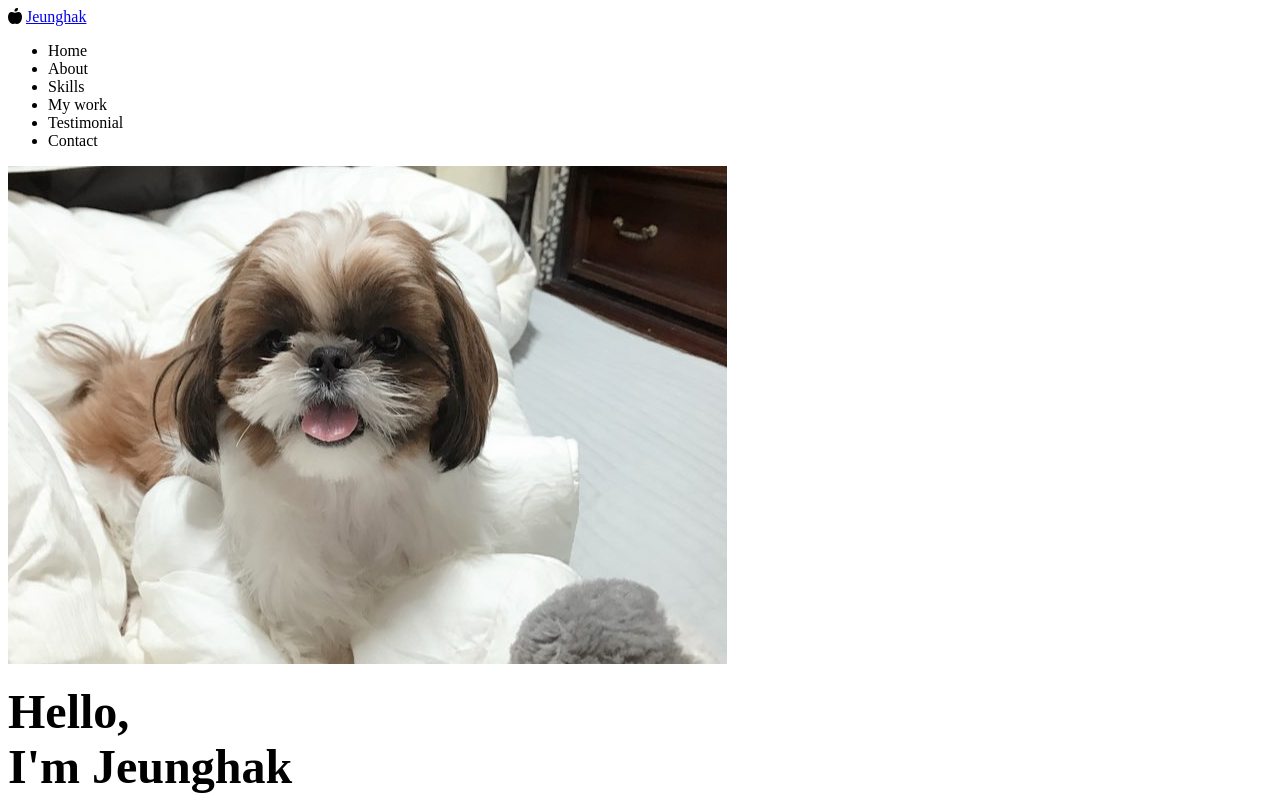
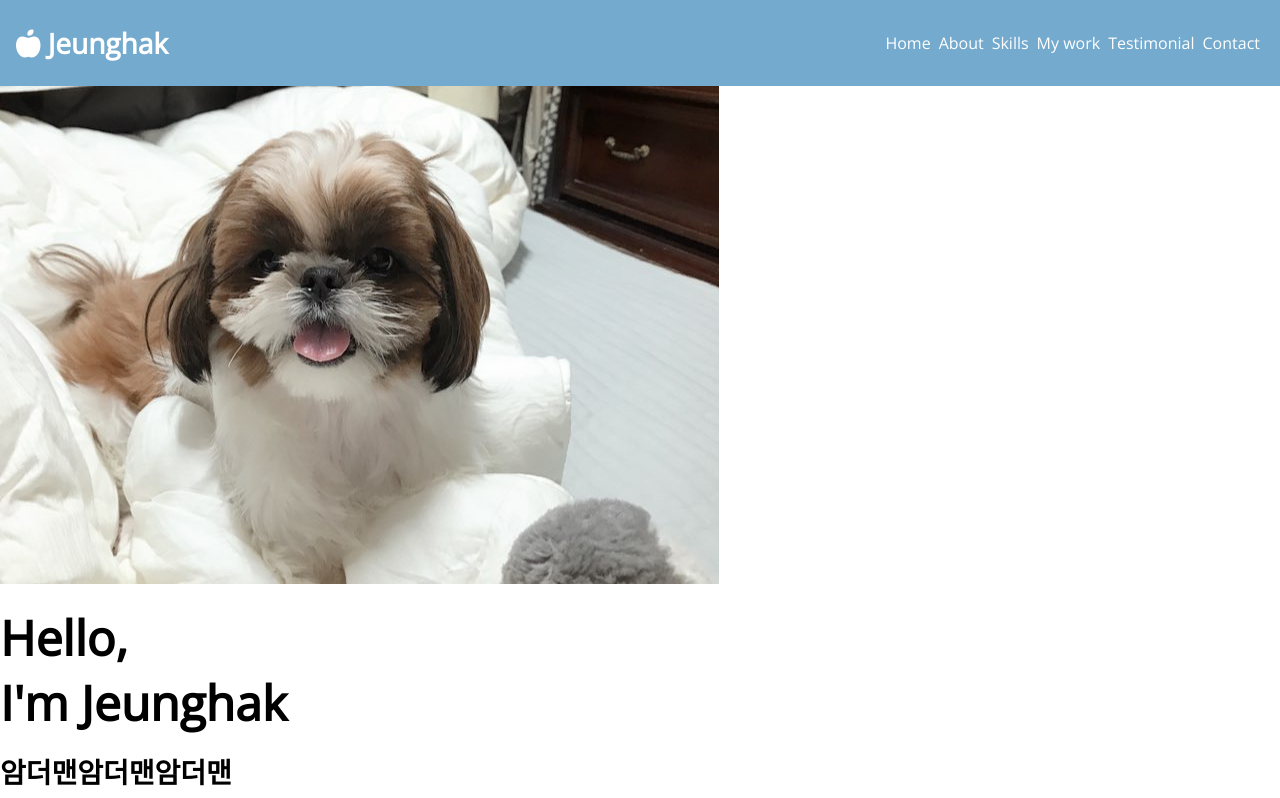
Before and after one commit to thisway8788/Portfolio, a plain HTML site: page index.html in a window 1280 px wide. Shown: the top 798 px of the page. Drawn offline with nearby package versions, Linux system fonts and the light colour scheme; files that its build step writes are made by us from their sources; a script that the page names is missing.

Commit message:
CSS: navbar

```diff
--- a/index.html
+++ b/index.html
@@ -20,9 +20,10 @@
     <script src="main.js" defer></script>
   </head>
   <body>
+
     <!-- Navbar -->
     <nav id="navbar">
-      <div class="navbar__log">
+      <div class="navbar__logo">
         <i class="fas fa-apple-alt"></i>
         <a href="#">Jeunghak</a>
       </div>
--- a/imgs/testimonial/style.css
+++ b/style.css
@@ -26,11 +26,29 @@
   --weight-bold: 700;
   --weight-semi-bold: 600;
   --weight-regular: 400;
+
+  /* Size */
+  --size-border-radius: 4px;
 }
-
 /* Universal tag */
 * {
   box-sizing: border-box;
+}
+
+body {
+  font-family: "Open Sans", sans-serif;
+  margin: 0;
+  cursor: default;
+}
+
+a {
+  text-decoration: none;
+  color: var(--color-white);
+}
+
+ul {
+  list-style: none;
+  padding-left: 0;
 }
 
 /* Typography */
@@ -62,3 +80,37 @@ p {
   color: var(--color-black);
   margin: 4px 0;
 }
+
+/* Navbar */
+#navbar {
+  display: flex;
+  justify-content: space-between;
+  background-color: var(--color-blue);
+  align-items: center;
+  color: var(--color-white);
+  padding: 16px;
+}
+
+.navbar__menu {
+  display: flex;
+  border-radius: var(--size-border-radius);
+}
+
+.navbar__logo {
+  font-size: var(--font-medium);
+  font-weight: var(--weight-semi-bold);
+}
+
+.navbar__menu__item {
+  padding: 8px, 12px;
+  margin: 0 4px;
+  cursor: pointer;
+}
+
+.navbar__menu__item.active {
+  border: 1px solid var(--color-white);
+}
+
+.navbar__menu__item:hover {
+  background-color: var(--color-dark-pink);
+}
```
